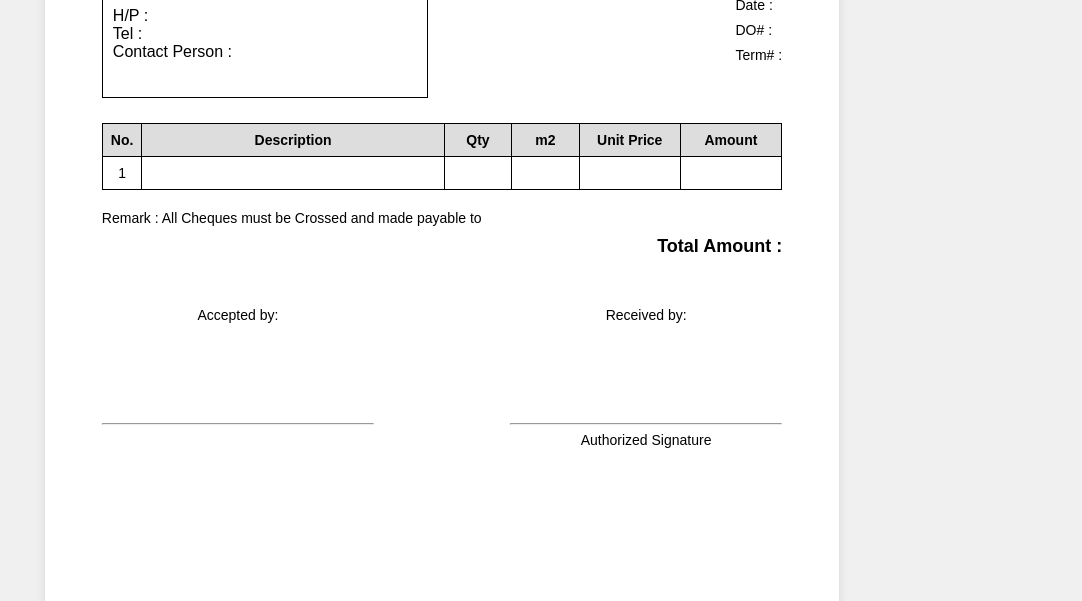
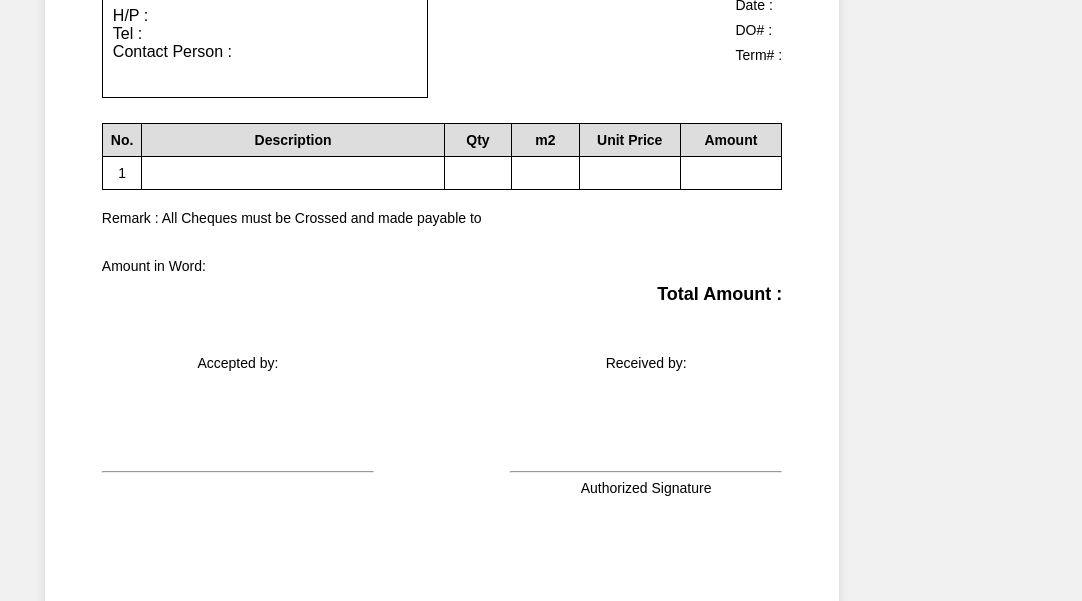
Before and after one commit to kounsokong/invoice_template_01, a plain HTML site: page index.html in a window 1280 px wide. Shown: the part 199-800 px from the top of the page, without its empty margins (198-1280 px from the left). Drawn offline with Linux system fonts and the light colour scheme.

Commit message:
Update index.html

```diff
--- a/index.html
+++ b/index.html
@@ -242,7 +242,8 @@
     <!-- REMARK -->
     <div class="remark">
         Remark : All Cheques must be Crossed and made payable to<br>
-        <span id="account" style="white-space: pre-wrap;"></span>
+        <span id="account" style="white-space: pre-wrap;"></span><br><br>
+        Amount in Word: <span id="amount_in_word"></span>
     </div>
 
     <div class="total">
@@ -360,7 +361,7 @@ function populateInvoice() {
     const fields = [
         'bill_to', 'phone1', 'phone2', 'contact_name', 'account_name',
         'invoice_no', 'invoice_date', 'do_no', 'due_date',
-        'account', 'subtotal'
+        'account', 'subtotal', 'amount_in_word'
     ];
 
     // Populate each field
```
